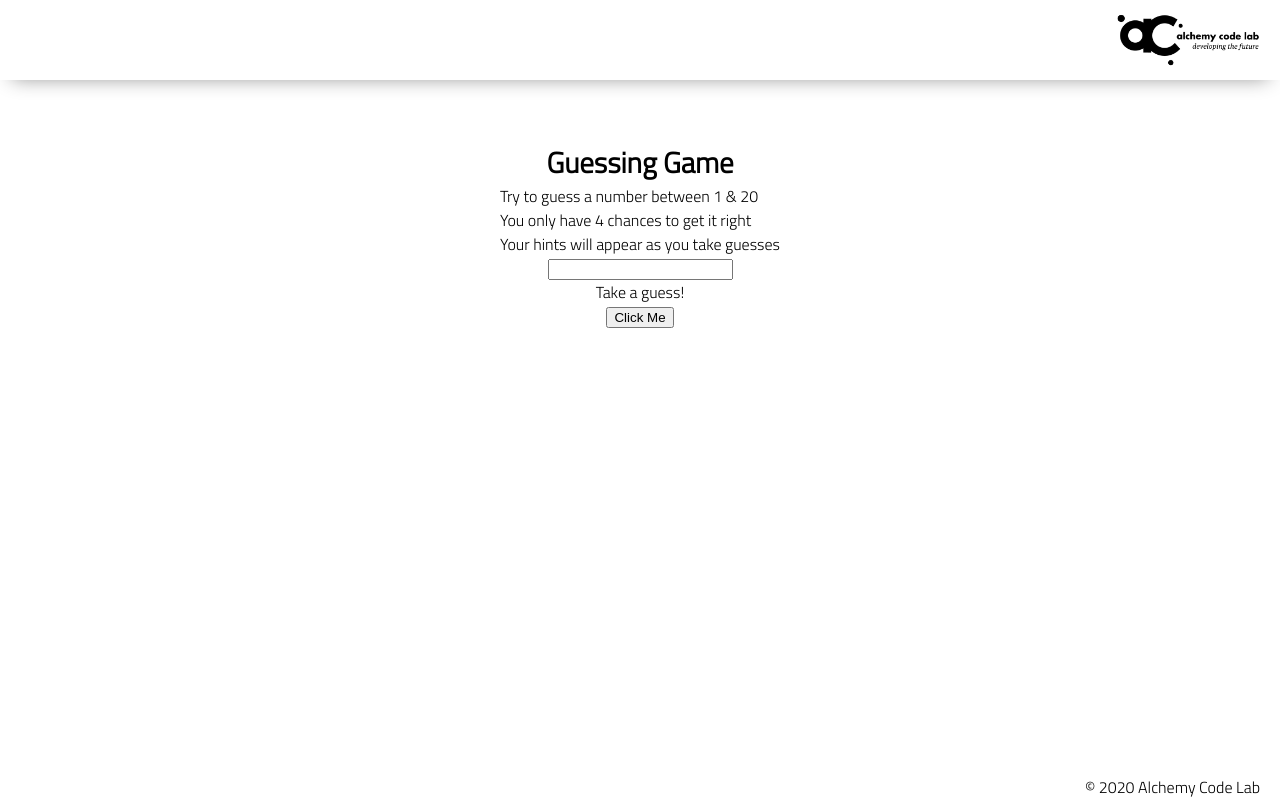
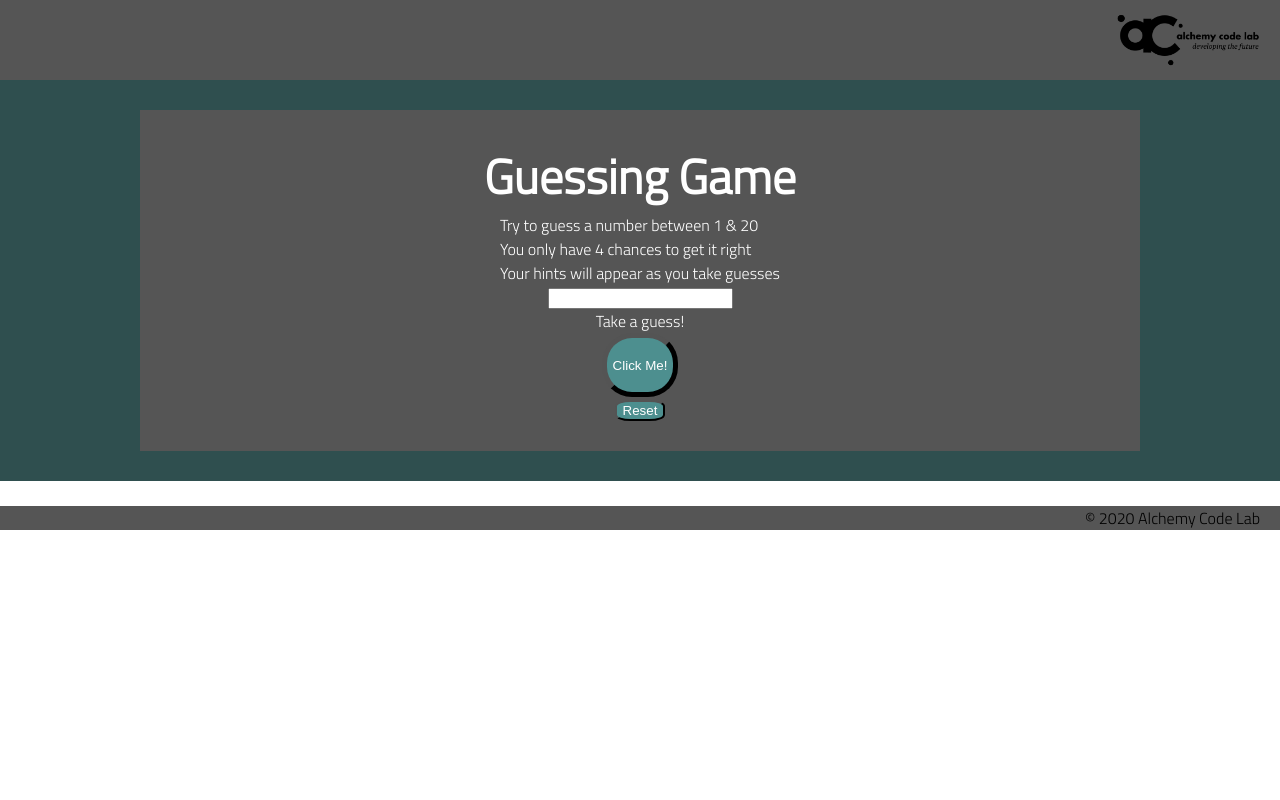
Before and after one commit to Joseph-K-B/lab_06_guess_a_number, a plain HTML site: page index.html in a window 1280 px wide. Drawn offline with Linux system fonts and the light colour scheme.

Commit message:
added reset and styling

```diff
--- a/app.js
+++ b/app.js
@@ -2,6 +2,7 @@
 const guessBtn = document.getElementById('guess-button');
 const guessFeedback = document.getElementById('guess-feedback');
 const guessInput = document.getElementById('guess-input');
+const resetBtn = document.getElementById('reset-button');
 // initialize state
 let guessNumber = Math.floor(Math.random() * 20);
 let guessCount = 3;
@@ -17,13 +18,17 @@ guessBtn.addEventListener('click', () => {
     }
     else if (Number(guessInput.value) > guessNumber) {
         guessCount--;
-        return guessFeedback.textContent = 'the number is less than your guess';
+        return guessFeedback.textContent = `The number is less than that. Guesses remaining: ${guessCount}`;
     }
     else (Number(guessInput.value) < guessNumber);
     guessCount--;
-    return guessFeedback.textContent = 'the number is greater than your guess';
+    return guessFeedback.textContent = `The number is greater than that. Guesses remaining: ${guessCount}`;
 });
 
+
+// resetBtn.addEventListener('click', () => {
+
+// });
   // get user input
   // use user input to update state
   // update DOM to reflect the new state
--- a/index.html
+++ b/index.html
@@ -21,11 +21,11 @@
     <main>
         <section class="main-section">
             <img>
-            <h2>
+            <h2 class='text-content'>
                 Guessing Game
             </h2>
             <div>
-                <ol>
+                <ol class='text-content'>
                     <li>Try to guess a number between 1 & 20</li>
                     <li>You only have 4 chances to get it right</li>
                     <li>Your hints will appear as you take guesses</li>
@@ -35,12 +35,17 @@
             <div>
                 <input id='guess-input' type="text">
             </div>
-            <div id='guess-feedback'>
+            <div id='guess-feedback' class = 'text-content'>
                 Take a guess!
             </div>
             <div>
                 <button id='guess-button' type="button">
-                    Click Me
+                    Click Me!
+                </button>
+            </div>
+            <div>
+                <button id='reset-button' type='button' onclick="window.location.reload()">
+                    Reset
                 </button>
             </div>
         </section>
--- a/styles/style.css
+++ b/styles/style.css
@@ -19,7 +19,7 @@ body {
     --footer-height: 25px;
 
     font-family: 'Titillium Web', sans-serif;
-    background-color: var(--color2);
+
 }
 
 main {
@@ -28,10 +28,11 @@ main {
     justify-content: center;
     align-items: center;
     margin-bottom: calc(var(--footer-height));
+    background-color: darkslategray;
 }
 
 section {
-    background-color: var(--color5);
+    background-color: rgb(85, 85, 85);
     width: 1000px;
     max-width: 80%;
     display: flex;
@@ -48,7 +49,7 @@ section {
 header {
     display: flex;
     justify-content: flex-end;
-    background-color: var(--color3);
+    background-color: rgb(85, 85, 85);
     height: var(--header-height);
     box-shadow: var(--shadow);
 }
@@ -56,13 +57,13 @@ header {
 footer {
     display: flex;
     justify-content: flex-end;
-    background-color: var(--color3);
+    background-color: rgb(85, 85, 85);
     box-shadow: var(--shadow);
 }
 
 
 h2 {
-    font-size: 1.8rem;
+    font-size: 3rem;
     font-weight: bold;
 }
 
@@ -82,16 +83,6 @@ p {
     margin: var(--gutter);
 }
 
-footer {
-    position: fixed;
-    width: 100%;
-    bottom: 0;
-    height: var(--footer-height);
-    display: flex;
-    justify-content: flex-end;
-    background-color: var(--color3);
-    box-shadow: var(--shadow);
-}
 
   @keyframes pulse {
     20% {
@@ -111,3 +102,23 @@ footer {
     }
 
   }
+
+  #guess-button {
+      height: 4rem;
+      border-radius: 30px;
+      background-color: rgb(77, 143, 143);
+      color: white;
+      border-width: 5px;
+      border-color: black;
+  }
+  .text-content{
+      color: white;
+      font-weight: 3rem;
+  }
+  #reset-button {
+      border-radius: 30%;
+      background-color: rgb(77, 143, 143);
+      color: white;
+      border-width: 2px;
+      border-color: black;
+  }
```
Also changed, not shown: utils.js (+15 -15 lines).
